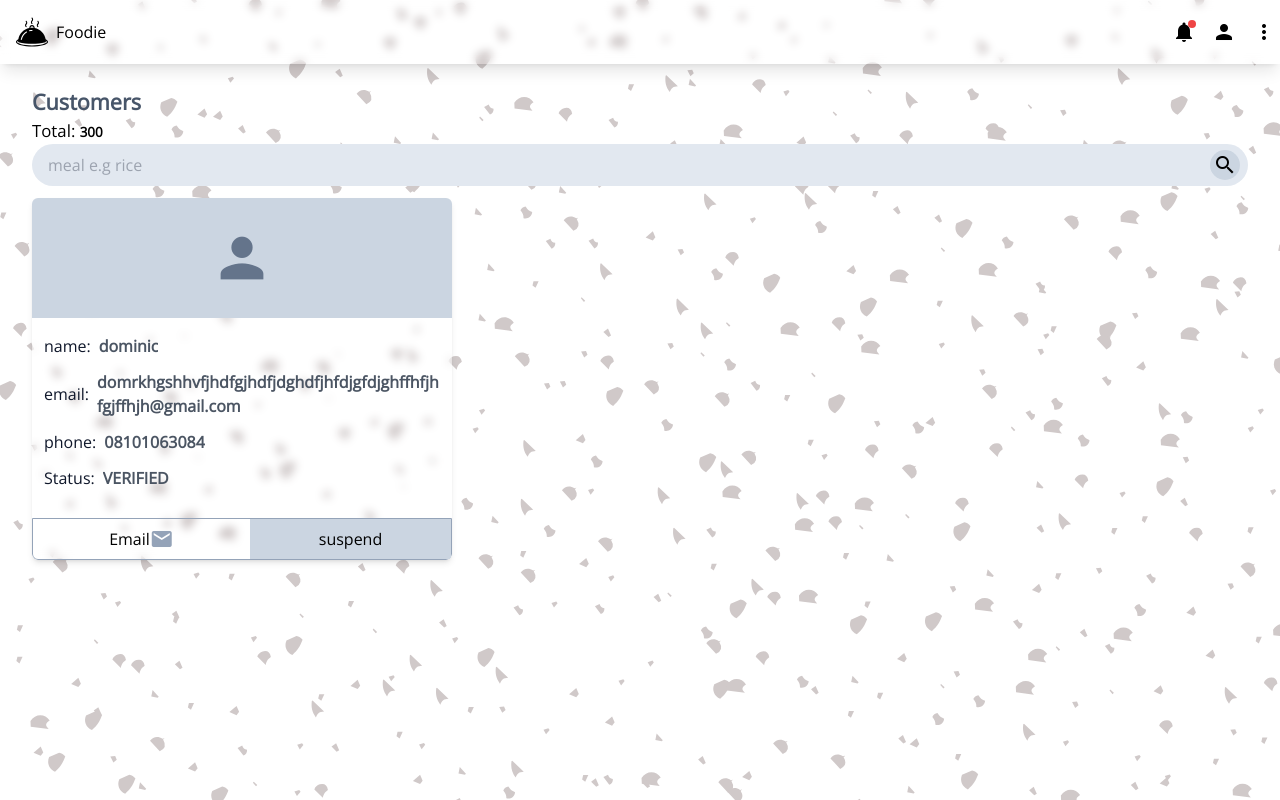
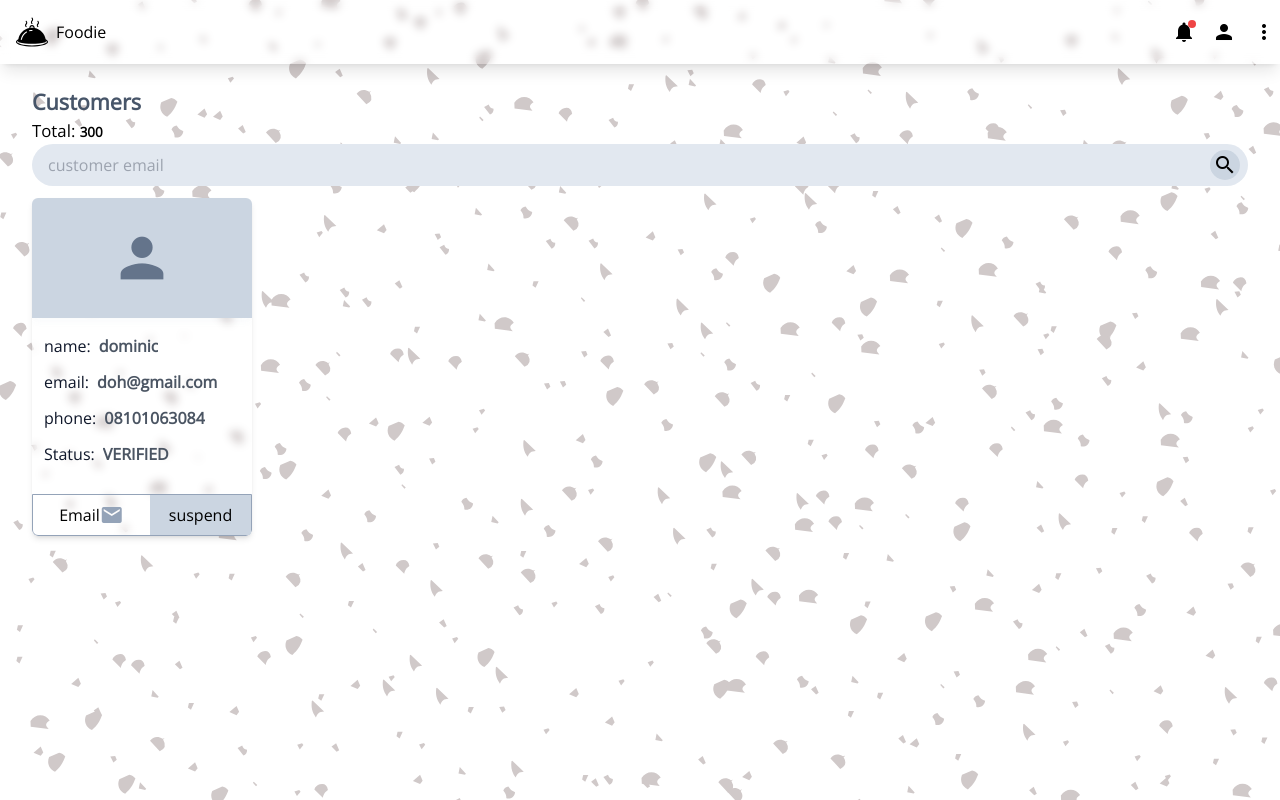
Before and after one commit to dom-codex/Foodapp-admin-frontend, a React (Create React App) app: page / in a window 1280 px wide. Built offline with nearby package versions, Linux system fonts and the light colour scheme.

Commit message:
adjust searchbar

```diff
--- a/src/components/customer.js
+++ b/src/components/customer.js
@@ -1,7 +1,7 @@
 import React from 'react';
 const Customer = ({ name, email, phone }) => {
   return (
-    <div className="backdrop-blur-sm rounded-md  min-w-[220px] max-w-[420px] shadow-md overflow-hidden ">
+    <div className="backdrop-blur-sm rounded-md w-fit  min-w-[220px] max-w-[420px] shadow-md overflow-hidden ">
       <div className="h-[120px] grid place-items-center bg-slate-300">
         <i className="material-icons icon text-slate-500">person</i>
       </div>
--- a/src/components/searchbar.js
+++ b/src/components/searchbar.js
@@ -1,11 +1,11 @@
 import React from 'react';
-const SearchBar = () => {
+const SearchBar = ({label}) => {
   return (
     <div className="relative h-[42px] overflow-hidden rounded-[42px] mb-3">
       <input
         type={'text'}
-        placeholder="meal e.g rice"
-        className="h-full bg-slate-200 px-4 outline-none sm:w-full"
+        placeholder={label}
+        className="h-full bg-slate-200 px-4 outline-none w-full"
       />
       <button className="text-color-500 bg-slate-300 absolute h-[30px] w-[30px] rounded-[15px] top-[6px] right-[8px] grid place-items-center">
         <i className="material-icons">search</i>
--- a/src/pages/customers.js
+++ b/src/pages/customers.js
@@ -16,15 +16,11 @@ const Customers = () => {
             </div>
           </div>
           <div>
-            <SearchBar />
+            <SearchBar label="customer email" />
           </div>
         </div>
         <div>
-          <Customer
-            name="dominic"
-            email="domrkhgshhvfjhdfgjhdfjdghdfjhfdjgfdjghffhfjhfgjffhjh@gmail.com"
-            phone="08101063084"
-          />
+          <Customer name="dominic" email="doh@gmail.com" phone="08101063084" />
         </div>
       </div>
     </section>
--- a/src/pages/foods.js
+++ b/src/pages/foods.js
@@ -47,7 +47,7 @@ const Foods = () => {
             }
           >
             <div className="">
-              <SearchBar />
+              <SearchBar label="meal e.g rice" />
             </div>
             {foods.map(() => (
               <MealCard />
```
